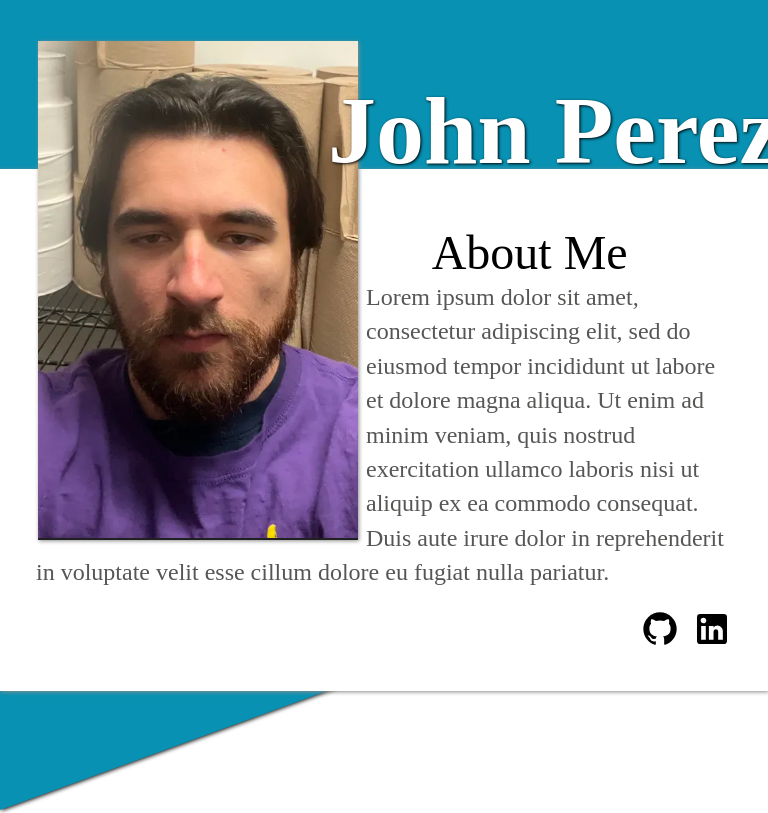
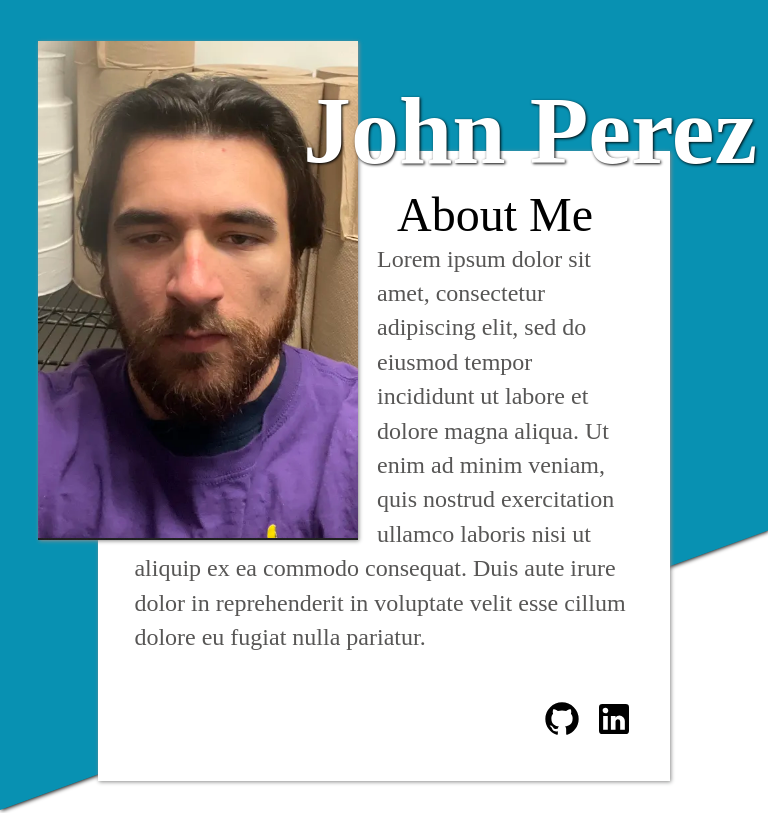
Before and after one commit to groovygnome/odin-homepage, a website built with webpack: page src/template.html in a window 768 px wide. Shown: the top 813 px of the page. Built offline with nearby package versions, Linux system fonts and the light colour scheme.

Commit message:
fixed styling on tablets

```diff
--- a/src/styles.css
+++ b/src/styles.css
@@ -278,7 +278,7 @@ a, a:hover, a:visited{
         text-wrap: nowrap;
         position: absolute;
         top: 90px;
-        right: 30px;
+        right: 55px;
         text-shadow: 1px 1px 3px black;
         height: 0;
         width: 0;
@@ -286,16 +286,16 @@ a, a:hover, a:visited{
     }
 
     .about{
-        width: 700px;
-        height: 450px;
+        width: 65%;
+        height: 56%;
         margin-top: 50px;
         gap: 0;
     }
 
     .about > h2{
         align-self: end;
-        padding-right: 15%;
-        padding-top: 20px;
+        width: 55.5%;
+        text-align:center;
     }
 
     .about{
@@ -310,8 +310,8 @@ a, a:hover, a:visited{
     .about > p::before{
         content: '';
         display: inline-block;
-        width: 312px;
-        height: 259px;
+        width: 45%;
+        height: 81%;
         float: left;
         padding-right: 18px;
     }
@@ -352,6 +352,17 @@ a, a:hover, a:visited{
         padding-left: 25px;
     }
 
+}
+
+@media (min-width: 601px) and (max-width: 850px){
+    .about{
+        height: 69%;
+        margin-top: 122px;
+    }
+
+    .about > p::before{
+        height: 66%;
+    }
 }
 
 @media (max-width: 600px){
```
